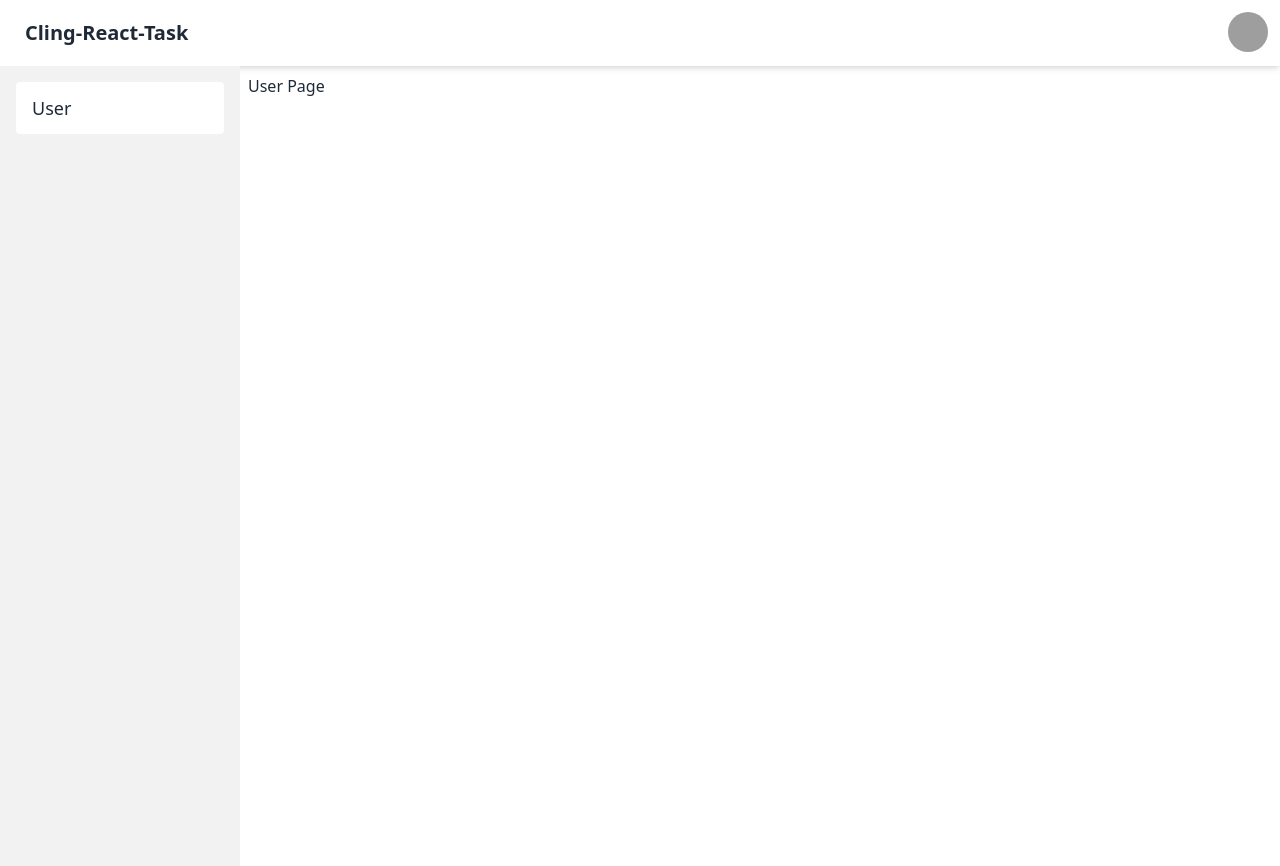
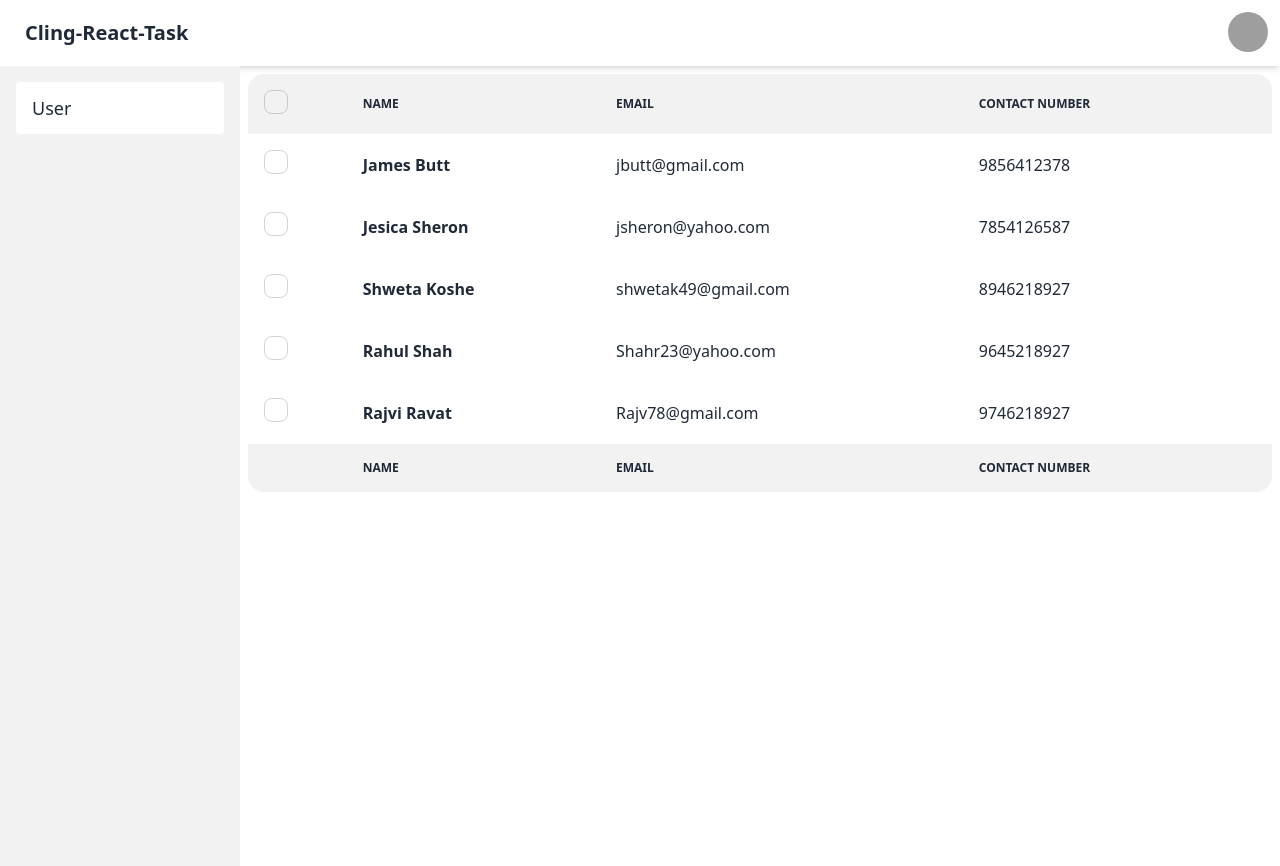
Before and after one commit to CrisTain333/cling-react-client, a React (Create React App) app: page /user in a window 1280 px wide. Built offline with nearby package versions, Linux system fonts and the light colour scheme; grey boxes are pictures that could not be loaded; the HTML template or start-up script is replaced by a standard one.

Commit message:
created User table folder

```diff
--- a/src/App.js
+++ b/src/App.js
@@ -1,10 +1,13 @@
 import React from "react";
 import { RouterProvider } from "react-router-dom";
+import UserState from "./components/UserTable/UserState";
 import { router } from "./routes/routes";
 const App = () => {
   return (
     <div>
+      <UserState>
       <RouterProvider router={router}></RouterProvider>
+      </UserState>
     </div>
   );
 };
--- /dev/null
+++ b/src/components/UserTable/Table.jsx
@@ -0,0 +1,54 @@
+import React, { useContext } from 'react'
+import TableEntry from './TableEntry'
+import UserContext from './UserContext'
+import UserState from './UserState'
+
+function Table() {
+
+    const { userData } = useContext(UserContext)
+    console.log(userData)
+    return (
+        <div className="overflow-x-auto w-full">
+            <table className="table w-full">
+                {/* head */}
+                <thead>
+                    <tr>
+                        <th>
+                            <label>
+                                <input type="checkbox" className="checkbox" />
+                            </label>
+                        </th>
+                        <th>Name</th>
+                        <th>Email</th>
+                        <th>Contact Number</th>
+                        <th></th>
+                    </tr>
+                </thead>
+                {/* <tbody>
+                    <TableEntry/>
+                </tbody> */}
+                {userData.map((row) => {
+                    {return(
+                        <tbody>
+                           <TableEntry row={row} />
+                        </tbody> )
+            }
+                })}
+
+                {/* foot */}
+                <tfoot>
+                    <tr>
+                        <th></th>
+                        <th>Name</th>
+                        <th>Email</th>
+                        <th>Contact Number</th>
+                        <th></th>
+                    </tr>
+                </tfoot>
+
+            </table>
+        </div>
+    )
+}
+
+export default Table
--- /dev/null
+++ b/src/components/UserTable/TableEntry.jsx
@@ -0,0 +1,31 @@
+import React from 'react'
+
+function TableEntry(props) {
+    return (
+        <tr>
+            <th>
+                <label>
+                    <input type="checkbox" className="checkbox" />
+                </label>
+            </th>
+            <td>
+                <div className="flex items-center space-x-3">
+                    <div>
+                        <div className="font-bold">{props.row.name}</div>
+                    </div>
+                </div>
+            </td>
+            <td>
+                {props.row.email}
+            </td>
+            <td>
+                {props.row.phone_number}
+            </td>
+            {/* <th>
+                            <button className="btn btn-ghost btn-xs">details</button>
+                        </th> */}
+        </tr>
+    )
+}
+
+export default TableEntry
--- /dev/null
+++ b/src/components/UserTable/UserContext.js
@@ -0,0 +1,4 @@
+import { createContext } from "react";
+
+const UserContext=createContext();
+export default UserContext
--- /dev/null
+++ b/src/components/UserTable/UserState.js
@@ -0,0 +1,46 @@
+import UserContext from "./UserContext"
+import { useState } from "react";
+
+// UseState hook for user data
+
+const UserState = (props) => {
+
+    // Hard coding value for user data
+    let initialData = [
+        {
+            "name": "James Butt",
+            "email": "jbutt@gmail.com",
+            "phone_number": 9856412378
+        },
+        {
+            "name": "Jesica Sheron",
+            "email": "jsheron@yahoo.com",
+            "phone_number": 7854126587
+        },
+        {
+            "name": "Shweta Koshe",
+            "email": "shwetak49@gmail.com",
+            "phone_number": 8946218927
+        },
+        {
+            "name": "Rahul Shah",
+            "email": "Shahr23@yahoo.com",
+            "phone_number": 9645218927
+        },
+        {
+            "name": "Rajvi Ravat",
+            "email": "Rajv78@gmail.com",
+            "phone_number": 9746218927
+        }
+
+    ]
+     const [userData, setuserData] = useState(initialData)
+
+return (
+    <UserContext.Provider value={{ userData }}>
+        {props.children}
+    </UserContext.Provider>
+)
+}
+
+export default UserState
--- a/src/pages/User.jsx
+++ b/src/pages/User.jsx
@@ -1,9 +1,10 @@
 import React from "react";
+import Table from "../components/UserTable/Table";
 
 const user = () => {
   return (
     <div>
-      <p>User Page </p>
+      <Table/>
     </div>
   );
 };
```
